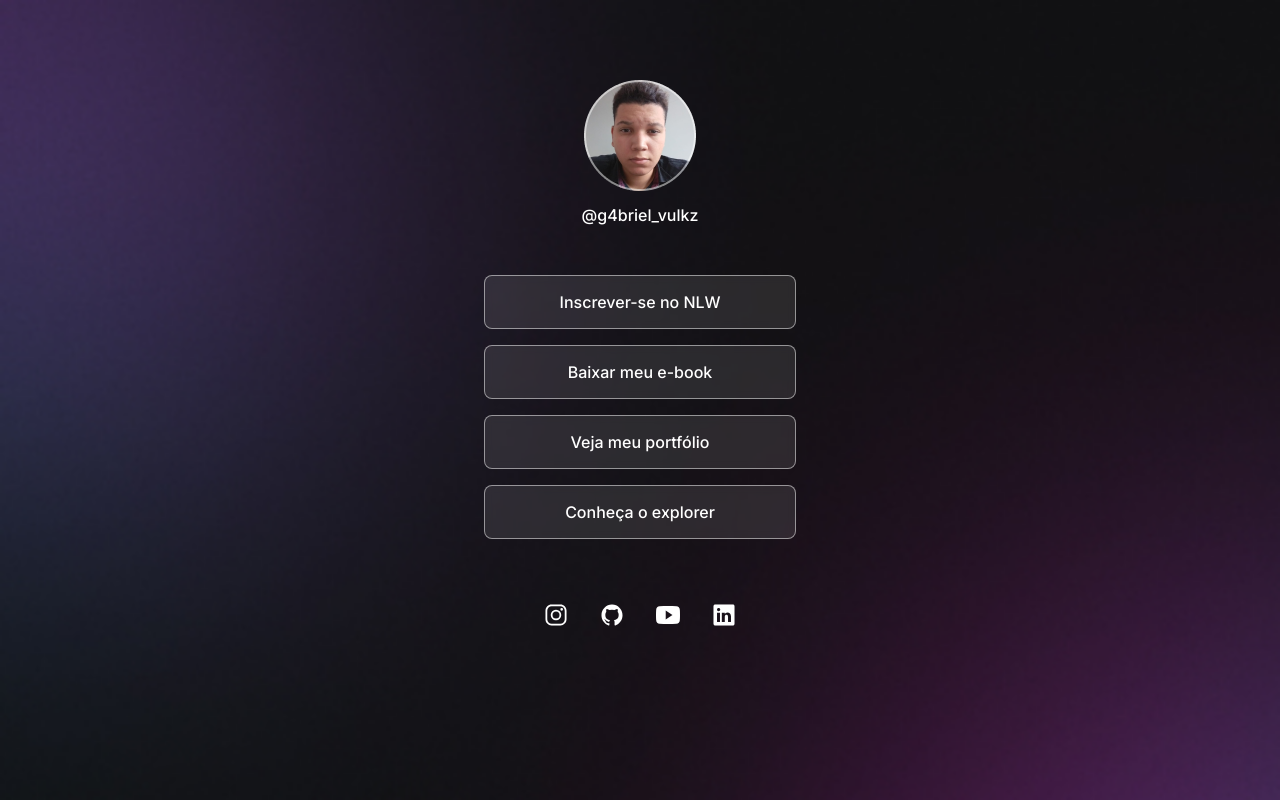
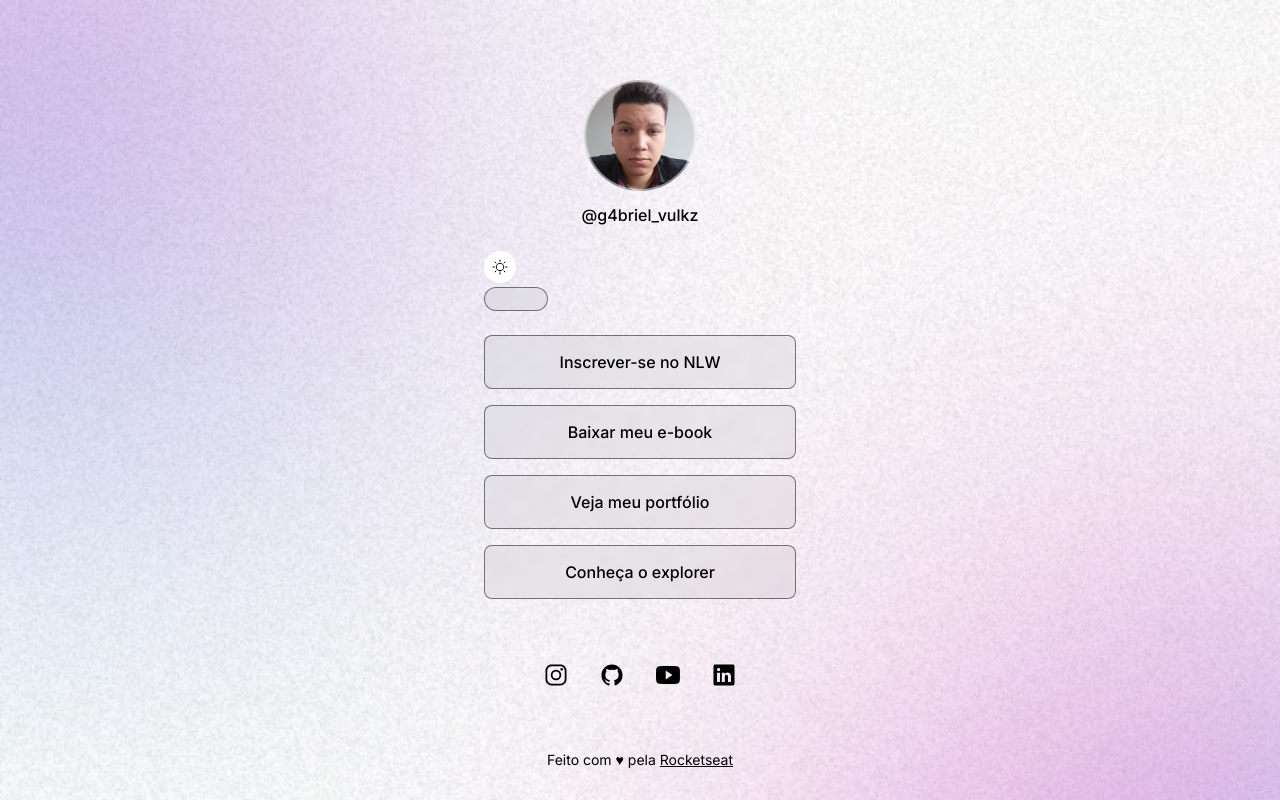
Before and after one commit to Vulkz/Portfolio-RocketSeat, a plain HTML site: page index.html in a window 1280 px wide. Drawn offline with nearby package versions, Linux system fonts and the light colour scheme.

Commit message:
estilizando o switch

```diff
--- a/index.html
+++ b/index.html
@@ -1,5 +1,5 @@
 <!DOCTYPE html>
-<html lang="pt-br">
+<html lang="pt-br" class="light">
 <head>
     <meta charset="UTF-8">
     <meta name="viewport" content="width=device-width, initial-scale=1.0">
@@ -14,6 +14,10 @@
         <div id="profile">
             <img src="./assets/avatar.png" alt="Avatar do Gabriel">
             <p>@g4briel_vulkz</p>
+        </div>
+        <div id="switch">
+            <button></button>
+            <span></span>
         </div>
         <ul>
             <li>
@@ -44,6 +48,9 @@
                 <ion-icon name="logo-linkedin"></ion-icon>
             </a>
         </div>
+        <footer>
+            Feito com ♥ pela <a href="#">Rocketseat</a>
+        </footer>
     </div>
 
     <script type="module" src="https://unpkg.com/ionicons@7.1.0/dist/ionicons/ionicons.esm.js"></script>
--- a/style.css
+++ b/style.css
@@ -1,16 +1,32 @@
-:root {
-    --fonte-principal: 'Inter', 'sans-serif';
-    --branco: #ffffff;
-}
-
 * {
     margin: 0;
     padding: 0;
     box-sizing: border-box;
 }
 
+:root {
+    --fonte-principal: 'Inter', 'sans-serif';
+    --text-color: white;
+    --bg-url: url(./assets/bg-mobile.jpg);
+    --stroke-color: rgb(255, 255, 255, 0.5);
+    --surface-color: rgb(255, 255, 255, 0.05);
+    --surface-color-hover: rgb(255, 255, 255, 0.02);
+    --hightlight-color: rgb(255, 255, 255, 0.2);
+    --switch-bg-url: url(./assets/moon-stars.svg);
+}
+
+.light {
+    --text-color: black;
+    --bg-url: url(./assets/bg-mobile-light.jpg);
+    --stroke-color: rgb(0, 0, 0, 0.5);
+    --surface-color: rgb(0, 0, 0, 0.05);
+    --surface-color-hover: rgb(0, 0, 0, 0.02);
+    --hightlight-color: rgb(0, 0, 0, 0, 0.1);
+    --switch-bg-url: url(./assets/sun.svg);
+}
+
 body {
-    background-image: url(./assets/bg-mobile.jpg);
+    background-image: var(--bg-url);
     background-repeat: no-repeat;
     background-position: top center;
     background-size: cover;
@@ -18,7 +34,7 @@ body {
 
 body * {
     font-family: var(--fonte-principal);
-    color: var(--branco);
+    color: var(--text-color);
 }
 
 #container {
@@ -27,6 +43,7 @@ body * {
     padding: 0 24px;
 }
 
+/* Profile */
 #profile {
     padding: 24px;
     text-align: center;
@@ -44,8 +61,27 @@ body * {
     margin-top: 8px;
 }
 
+/* Switch */
+#switch button {
+    width: 32px;
+    height: 32px;
+    border: 0;
+    border-radius: 50%;
+    background: var(--switch-bg-url) no-repeat white center;
+}
+
+#switch span {
+    display: block;
+    width: 64px;
+    height: 24px;
+    background: var(--surface-color);
+    border: 1px solid var(--stroke-color);
+    backdrop-filter: blur(4px);
+    -webkit-backdrop-filter: blur(4px);
+    border-radius: 9999px;
+}
+
 /* links */
-
 ul {
     list-style: none;
     display: flex;
@@ -55,8 +91,8 @@ ul {
 }
 
 ul li a{
-    border: 1px solid rgb(255, 255, 255, 0.5);
-    background: rgb(255, 255, 255, 0.1);
+    border: 1px solid var(--stroke-color);
+    background: var(--surface-color);
     display: flex;
     justify-content: center;
     align-items: center;
@@ -71,12 +107,11 @@ ul li a{
 }
 
 ul li a:hover {
-    border: 1.5px solid white;
-    background: rgb(255, 255, 255, 0.05);
+    border: 1.5px solid var(--text-color);
+    background: var(--surface-color-hover);
 }
 
 /* social links */
-
 #social-links {
     display: flex;
     padding: 24px 0;
@@ -95,5 +130,11 @@ ul li a:hover {
 }
 
 #social-links a:hover {
-    background: rgb(255, 255, 255, 0.2);
+    background: var(--hightlight-color);
 }
+
+footer {
+    padding: 24px 0;
+    font-size: 14px;
+    text-align: center;
+}
```
